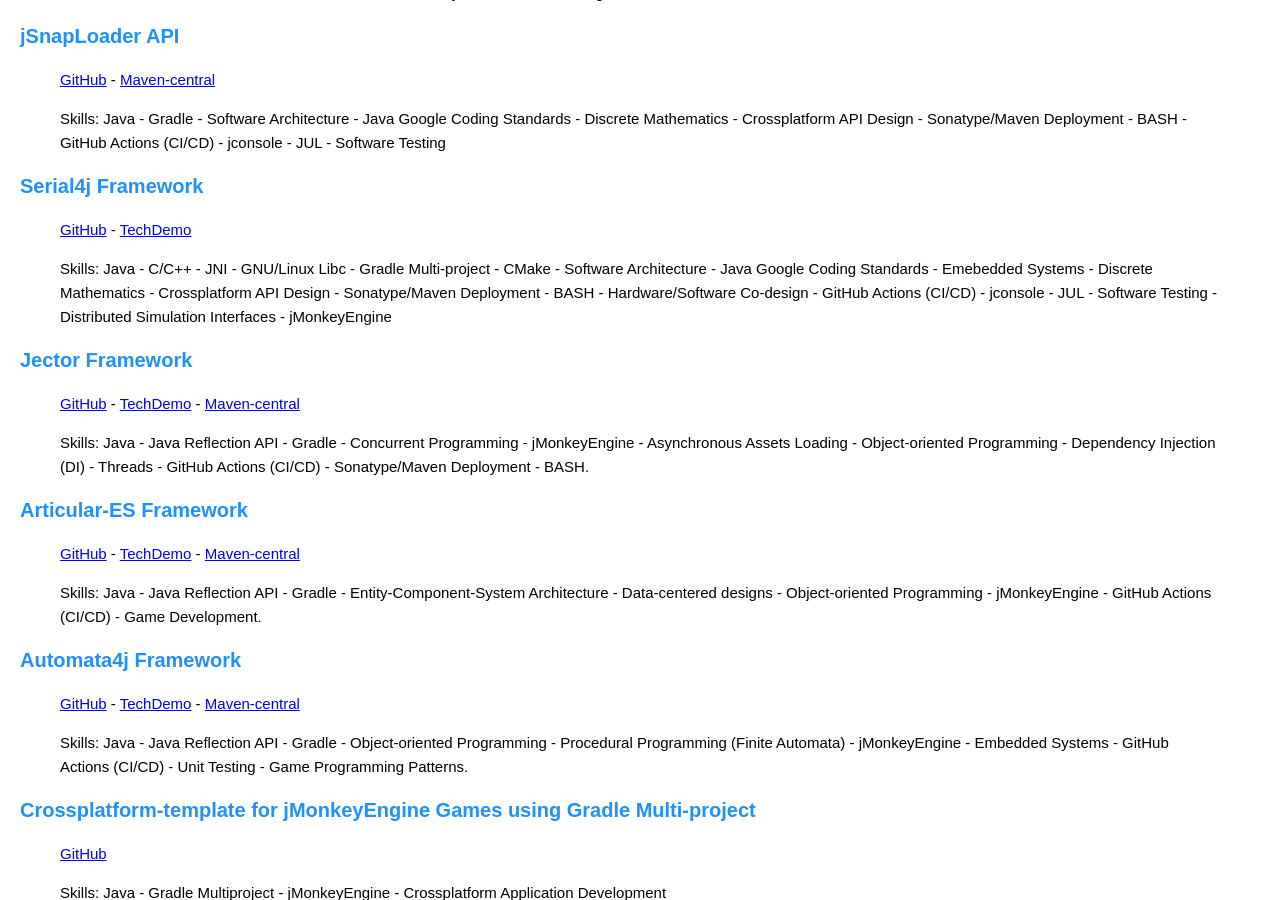
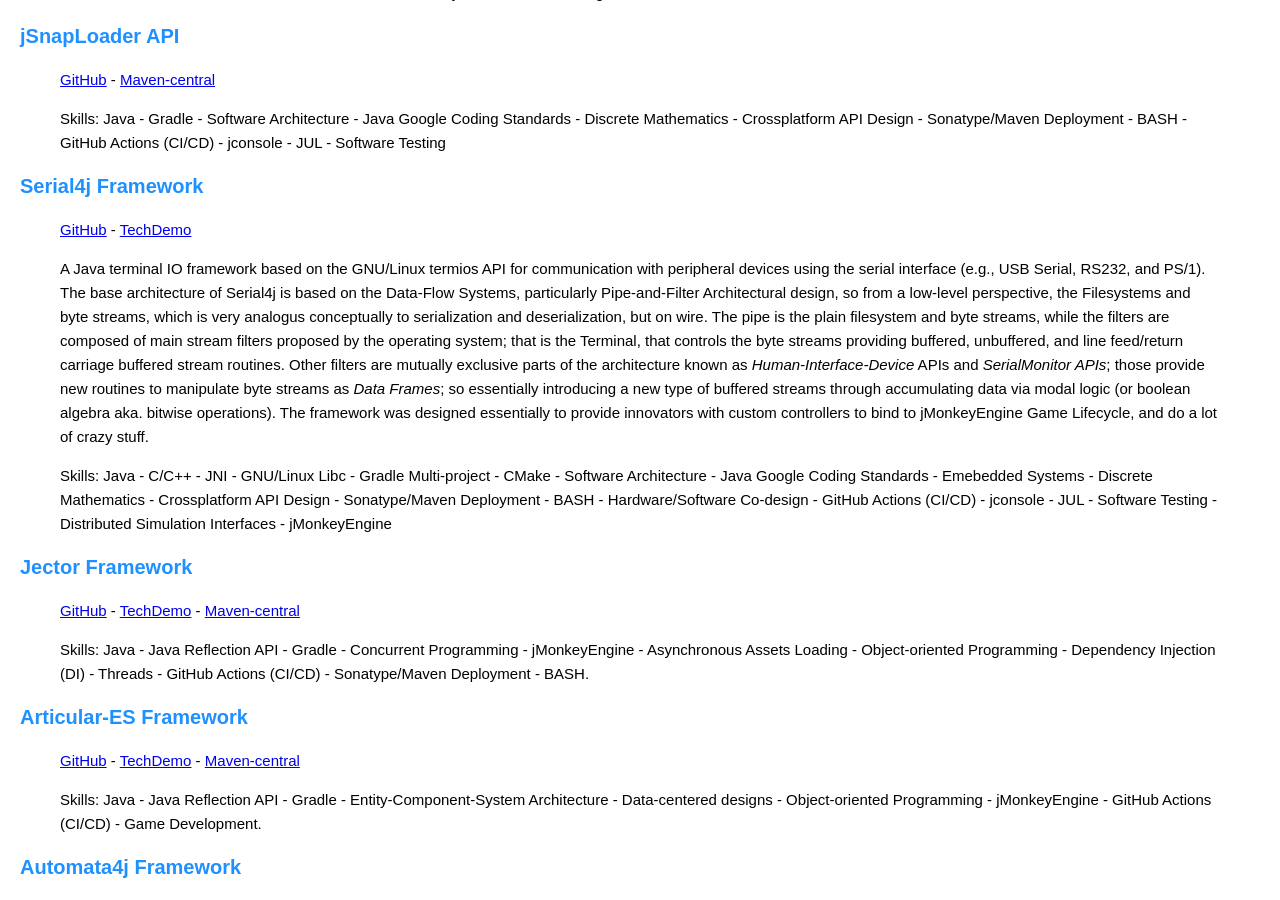
Before and after one commit to pavly-gerges/pavly-gerges, a Jekyll site: the page built from resume/index.md, in a window 1280 px wide and 900 px high, scrolled down 3144 px. Built offline with Jekyll 4.4.1, drawn with Linux system fonts in a browser that asks for light colours; our own code applies the rules of GitHub Pages for plain Markdown files.

Commit message:
Update index.md: Serial4j explanation

```diff
--- a/resume/index.md
+++ b/resume/index.md
@@ -47,7 +47,10 @@ Welcome, it's an honor for me that you've reached here! I'm Pavly Gerges, aka. p
 ### Serial4j Framework
 > [GitHub](https://github.com/Electrostat-Lab/Serial4j) - [TechDemo](https://www.youtube.com/watch?v=ebsMKR3PFVA)
 >
+> A Java terminal IO framework based on the GNU/Linux termios API for communication with peripheral devices using the serial interface (e.g., USB Serial, RS232, and PS/1). The base architecture of Serial4j is based on the Data-Flow Systems, particularly Pipe-and-Filter Architectural design, so from a low-level perspective, the Filesystems and byte streams, which is very analogus conceptually to serialization and deserialization, but on wire. The pipe is the plain filesystem and byte streams, while the filters are composed of main stream filters proposed by the operating system; that is the Terminal, that controls the byte streams providing buffered, unbuffered, and line feed/return carriage buffered stream routines. Other filters are mutually exclusive parts of the architecture known as _Human-Interface-Device_ APIs and _SerialMonitor APIs_; those provide new routines to manipulate byte streams as _Data Frames_; so essentially introducing a new type of buffered streams through accumulating data via modal logic (or boolean algebra aka. bitwise operations). The framework was designed essentially to provide innovators with custom controllers to bind to jMonkeyEngine Game Lifecycle, and do a lot of crazy stuff.
+>
 > Skills: Java - C/C++ - JNI - GNU/Linux Libc - Gradle Multi-project - CMake - Software Architecture - Java Google Coding Standards - Emebedded Systems - Discrete Mathematics - Crossplatform API Design - Sonatype/Maven Deployment - BASH - Hardware/Software Co-design - GitHub Actions (CI/CD) - jconsole - JUL - Software Testing - Distributed Simulation Interfaces - jMonkeyEngine
+
 
 ### Jector Framework
 > [GitHub](https://github.com/Electrostat-Lab/Jector) - [TechDemo](https://www.youtube.com/watch?v=CjjXpxce37w) - [Maven-central](https://central.sonatype.com/artifact/io.github.software-hardware-codesign/jector)
```
